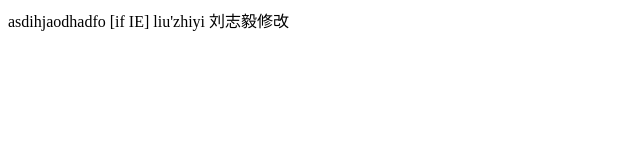
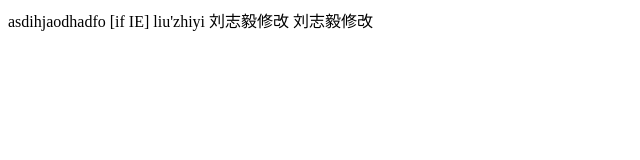
Before and after one commit to TAKeke/zht-is-storage, a plain HTML site: page 6-1firstProgram/index.html in a window 1280 px wide. Shown: the whole page, without its empty margins (0-640 px from the left). Drawn offline with Linux system fonts and the light colour scheme.

Commit message:
刘志毅第一次修改

```diff
--- a/6-1firstProgram/index.html
+++ b/6-1firstProgram/index.html
@@ -18,5 +18,6 @@
 	[if IE]
 		liu'zhiyi
 	刘志毅修改
+	刘志毅修改
 </body>
 </html>
```
Also changed, not shown: 1 other file.
